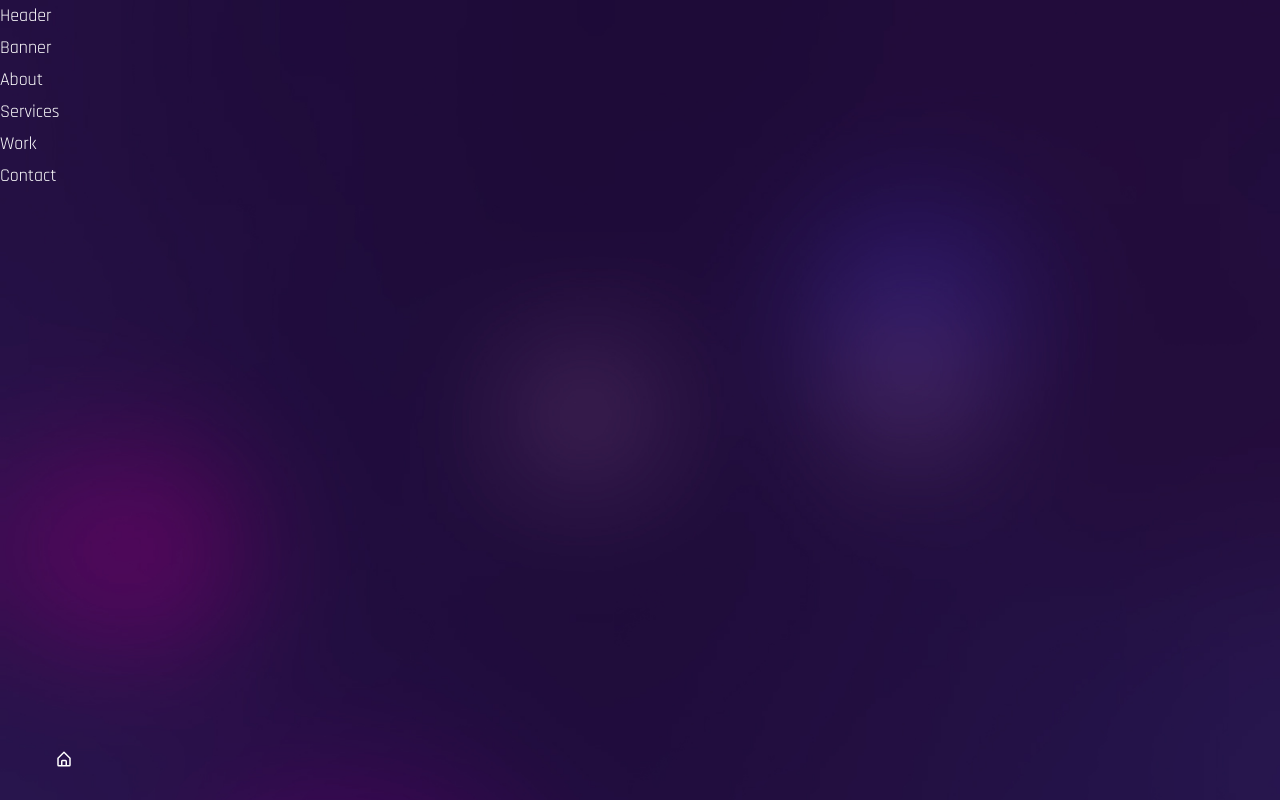
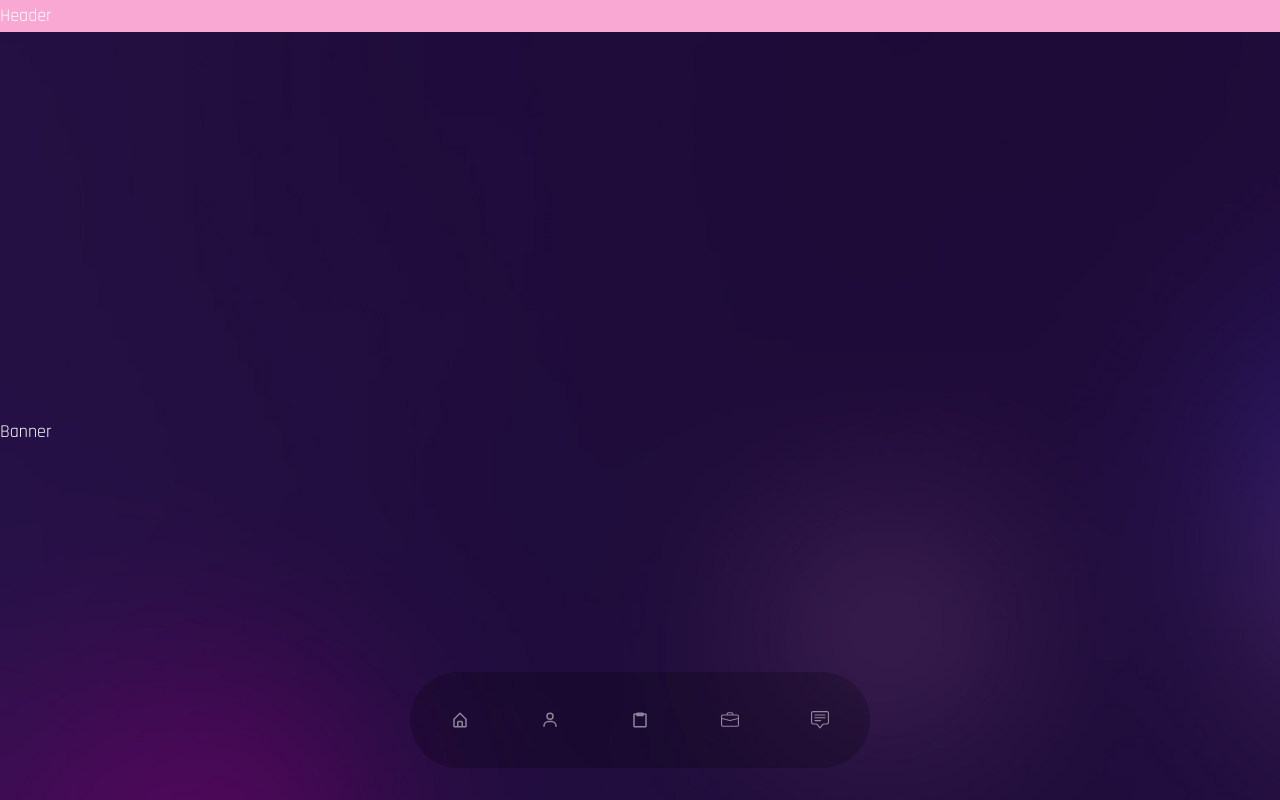
Before and after one commit to fernandofrisso/Portifolio, a React (Create React App) app: page / in a window 1280 px wide. Shown: the top 800 px of the page. Built offline with nearby package versions, Linux system fonts and the light colour scheme; the HTML template or start-up script is replaced by a standard one; a web font is replaced by a local one.

Commit message:
Created navigation bar

```diff
--- a/src/components/About.js
+++ b/src/components/About.js
@@ -1,7 +1,7 @@
 import React from 'react';
 
 const About = () => {
-  return <div>About</div>;
+  return <div className='section' id='about'>About</div>;
 };
 
 export default About;
--- a/src/components/Banner.js
+++ b/src/components/Banner.js
@@ -1,7 +1,7 @@
 import React from 'react';
 
 const Banner = () => {
-  return <div>Banner</div>;
+  return <div className='section' id='home'>Banner</div>;
 };
 
 export default Banner;
--- a/src/components/Contact.js
+++ b/src/components/Contact.js
@@ -1,7 +1,7 @@
 import React from 'react';
 
 const Contact = () => {
-  return <div>Contact</div>;
+  return <div className='section' id='contact'>Contact</div>;
 };
 
 export default Contact;
--- a/src/components/Header.js
+++ b/src/components/Header.js
@@ -1,7 +1,7 @@
 import React from 'react';
 
 const Header = () => {
-  return <div>Header</div>;
+  return <div className='bg-pink-300'>Header</div>;
 };
 
 export default Header;
--- a/src/components/Nav.js
+++ b/src/components/Nav.js
@@ -1,7 +1,7 @@
 import React from 'react';
 
-import {BiHomeAlt, BiUser} from 'react-icons/bi';
-import {BsClipboard2Data, BsBriefcase, BsChatSquare} from 'react-icons/bs';
+import {BiClipboard, BiHomeAlt, BiUser} from 'react-icons/bi';
+import {BsClipboard2Data, BsBriefcase, BsChatSquareText} from 'react-icons/bs';
 import { Link } from 'react-scroll';
 
 const Nav = () => {
@@ -15,11 +15,81 @@
 
         {/* nav iner*/}
 
-        <div>
+        <div className='w-full bg-black/20 h-[96px] backdroop-blur-2x1 rounded-full max-w-[460px] mx-auto px-5 flex justify-between items-center text-2x1 text-white/50'>
 
-        <Link>
+        <Link
 
-            <BiHomeAlt/>
+            to='home'
+            activeClass='active'
+            smooth={true}
+            spy={true}
+            className='cursor-pointer w-[60px] h-[60px] flex items-center justify-center'
+
+
+            >
+
+            <BiHomeAlt />
+
+        </Link>
+
+
+        <Link
+
+            to='about'
+            activeClass='active'
+            smooth={true}
+            spy={true}
+            className='cursor-pointer w-[60px] h-[60px] flex items-center justify-center'
+
+
+            >
+
+            <BiUser/>
+
+        </Link >
+
+        <Link
+
+            to='service'
+            activeClass='active'
+            smooth={true}
+            spy={true}
+            className='cursor-pointer w-[60px] h-[60px] flex items-center justify-center'
+
+            >
+
+            <BiClipboard/>
+
+        </Link>
+
+
+        <Link
+
+            to='work'
+            activeClass='active'
+            smooth={true}
+            spy={true}
+            className='cursor-pointer w-[60px] h-[60px] flex items-center justify-center'
+
+
+            >
+
+            <BsBriefcase/>
+
+        </Link>
+
+         <Link
+
+            to='contact'
+            activeClass='active'
+            smooth={true}
+            spy={true}
+            className='cursor-pointer w-[60px] h-[60px] flex items-center justify-center'
+
+
+            >
+
+            <BsChatSquareText/>
 
         </Link>
 
--- a/src/components/Services.js
+++ b/src/components/Services.js
@@ -1,7 +1,7 @@
 import React from 'react';
 
 const Services = () => {
-  return <div>Services</div>;
+  return <div className='section' id='service'>Services</div>;
 };
 
 export default Services;
--- a/src/components/Work.js
+++ b/src/components/Work.js
@@ -1,7 +1,7 @@
 import React from 'react';
 
 const Work = () => {
-  return <div>Work</div>;
+  return <div className='section' id='work'>Work</div>;
 };
 
 export default Work;
```
